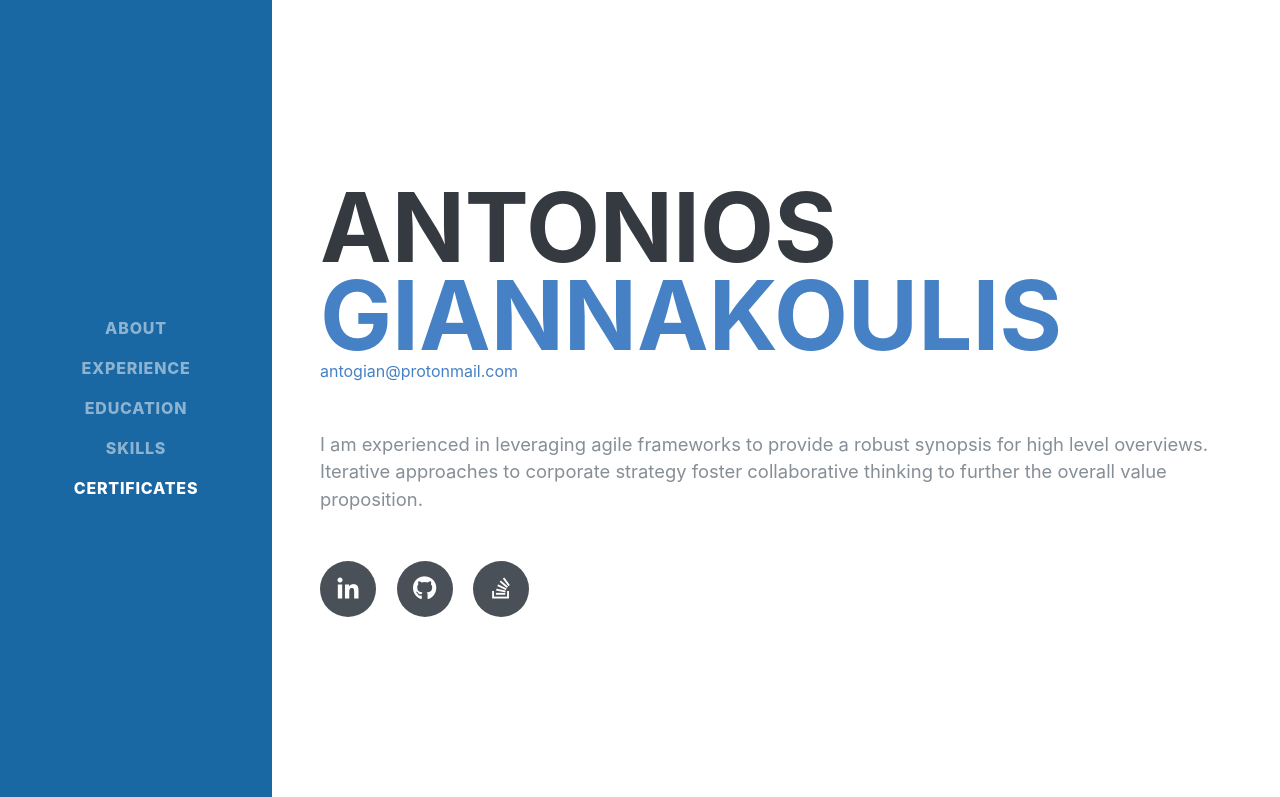
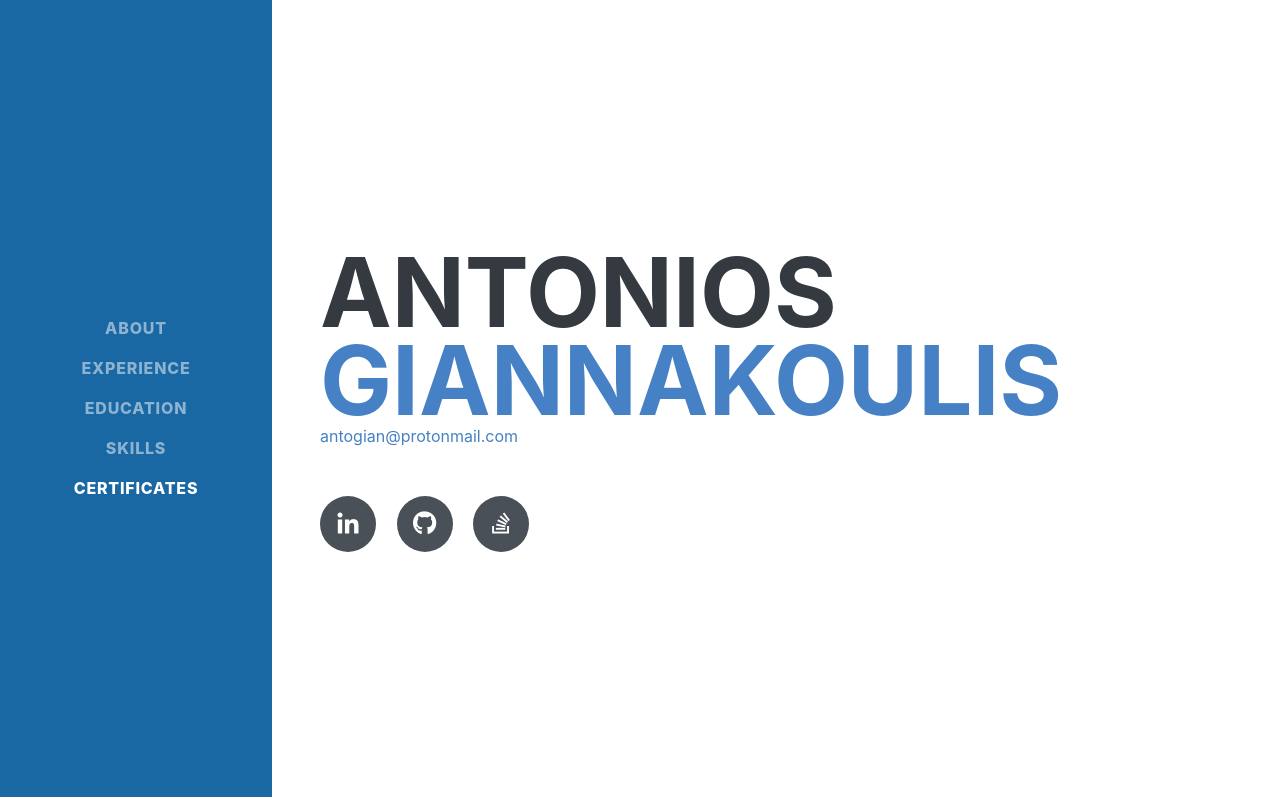
Before and after one commit to antogian/antogian.github.io, a plain HTML site: page index.html in a window 1280 px wide. Shown: the top 797 px of the page. Drawn offline with Linux system fonts and the light colour scheme; a web font is replaced by a local one.

Commit message:
Renamed home page to index

```diff
--- a/home.html
+++ b/index.html
@@ -69,8 +69,7 @@
             <a href="mailto:name@email.com">antogian@protonmail.com</a>
           </div>
           <p class="lead mb-5">
-            I am experienced in leveraging agile frameworks to provide a robust synopsis for high level overviews.
-            Iterative approaches to corporate strategy foster collaborative thinking to further the overall value proposition.
+<!--            About me - Introduction-->
           </p>
           <div class="social-icons">
             <a href="https://www.linkedin.com/in/antonis-giannakoulis-290471112">
```
